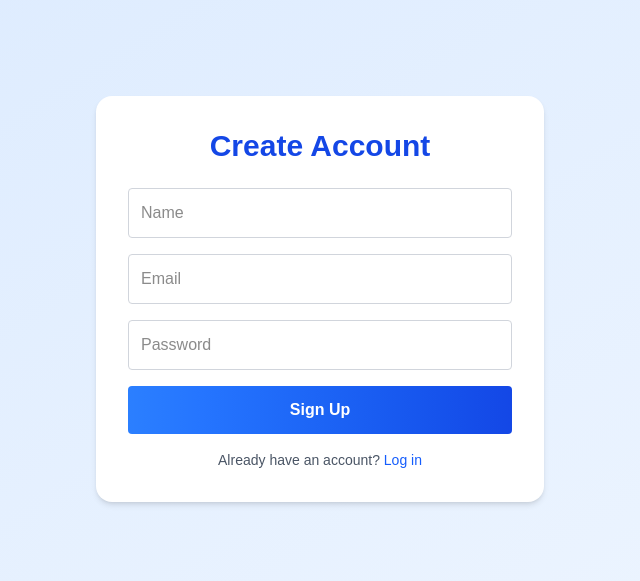
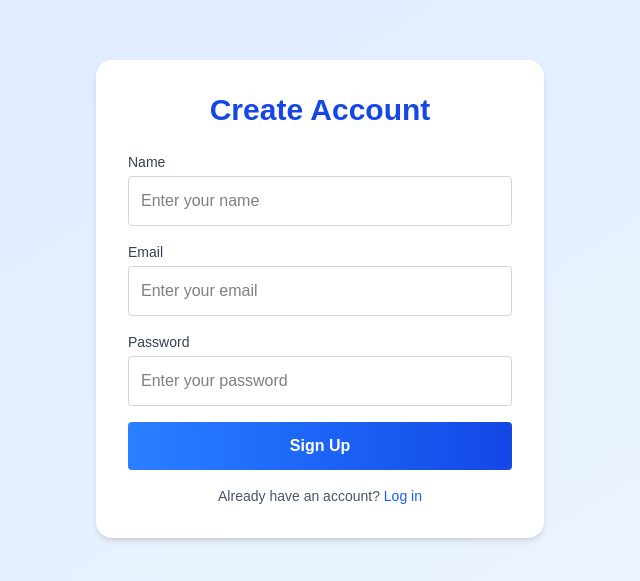
Before and after one commit to sushelan/smartmeal-ai, a Next.js app in the folder frontend/: page /signup in a window 1280 px wide. Shown: the part 101-682 px from the top of the page, without its empty margins (320-960 px from the left). Built offline with nearby package versions, Linux system fonts and the light colour scheme.

Commit message:
enhanced sign up page

```diff
--- a/frontend/src/app/signup/page.js
+++ b/frontend/src/app/signup/page.js
@@ -33,31 +33,49 @@ export default function SignupPage() {
     <div className="min-h-screen flex items-center justify-center bg-gradient-to-br from-blue-100 to-blue-50">
       <div className="bg-white p-8 rounded-2xl shadow-md w-full max-w-md">
         <h1 className="text-3xl font-bold text-center mb-6 text-blue-700">Create Account</h1>
-        <form onSubmit={handleSubmit} className="space-y-4">
+        <form onSubmit={handleSubmit} className="space-y-4 text-left">
+          <div>
+            <label htmlFor="name" className="block mb-1 text-sm font-medium text-gray-700">
+              Name
+            </label>
             <input
               name="name"
               type="text"
-            placeholder="Name"
+              id="name"
+              placeholder="Enter your name"
               onChange={handleChange}
               required
-            className="w-full p-3 border border-gray-300 rounded focus:outline-blue-400"
+              className="w-full p-3 border border-gray-300 rounded focus:outline-blue-400 text-black"
             />
+          </div>
+          <div>
+            <label htmlFor="email" className="block mb-1 text-sm font-medium text-gray-700">
+              Email
+            </label>
             <input
               name="email"
               type="email"
-            placeholder="Email"
+              id="email"
+              placeholder="Enter your email"
               onChange={handleChange}
               required
-            className="w-full p-3 border border-gray-300 rounded focus:outline-blue-400"
+              className="w-full p-3 border border-gray-300 rounded focus:outline-blue-400 text-black"
             />
+          </div>
+          <div>
+            <label htmlFor="password" className="block mb-1 text-sm font-medium text-gray-700">
+              Password
+            </label>
             <input
               name="password"
               type="password"
-            placeholder="Password"
+              id="password"
+              placeholder="Enter your password"
               onChange={handleChange}
               required
-            className="w-full p-3 border border-gray-300 rounded focus:outline-blue-400"
+              className="w-full p-3 border border-gray-300 rounded focus:outline-blue-400 text-black"
             />
+          </div>
           <button
             type="submit"
             className="w-full bg-gradient-to-r from-blue-500 to-blue-700 text-white py-3 rounded font-semibold hover:opacity-90 transition"
```
Lines whose indentation alone changed are shown as unchanged.
